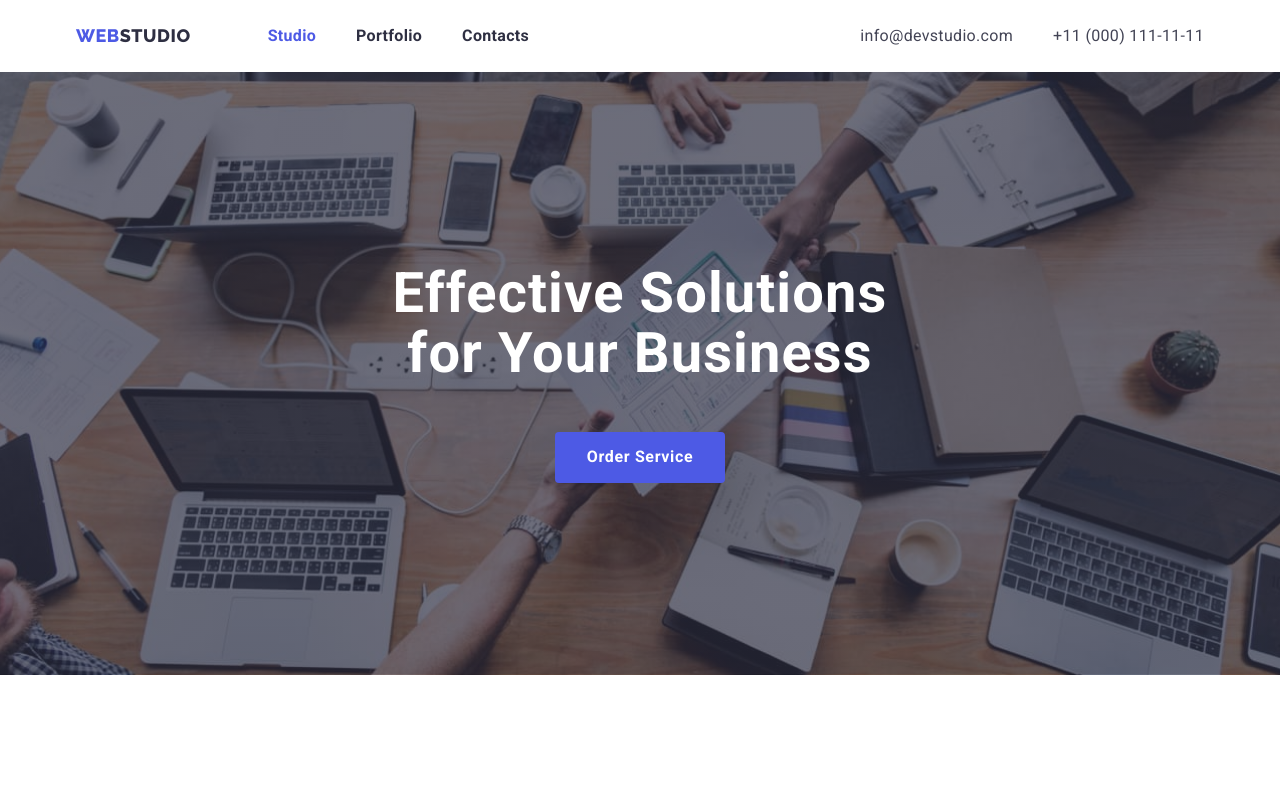
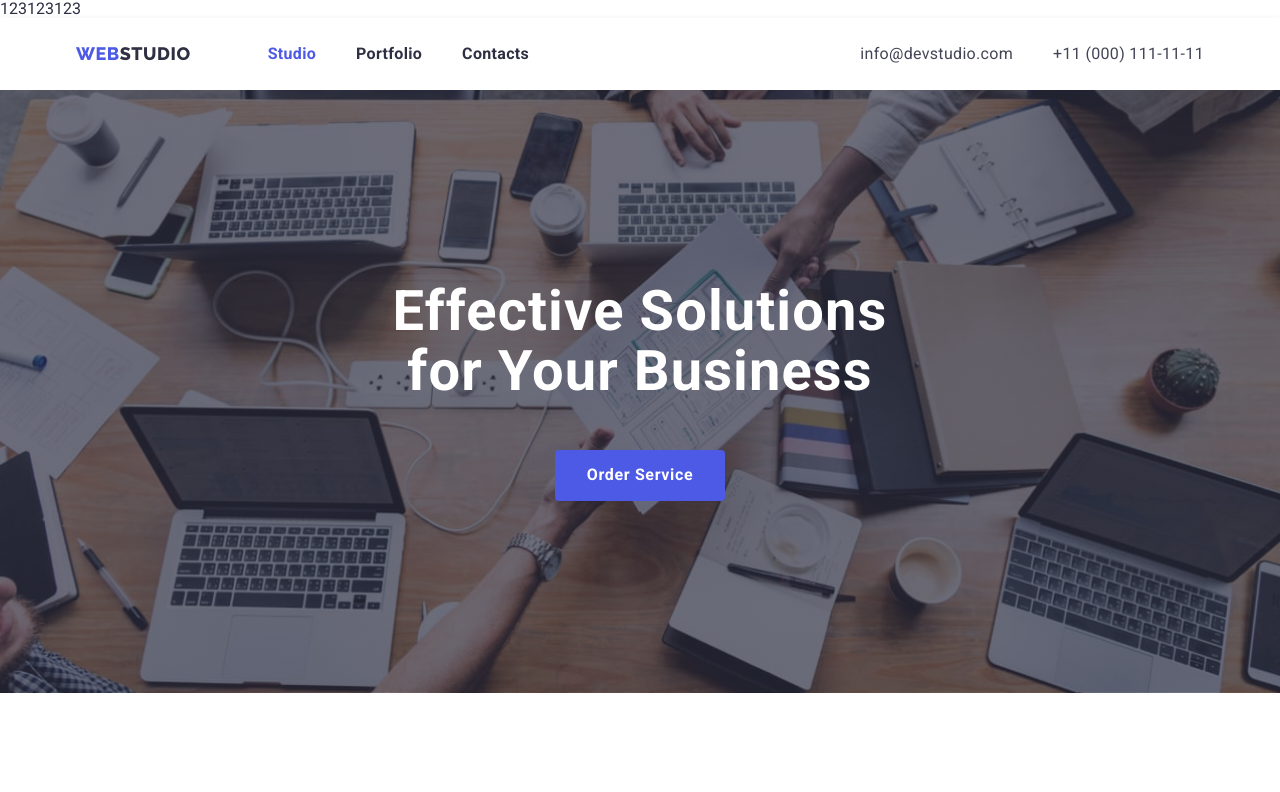
Before and after one commit to irkutsio/goit-markup-hw-05, a plain HTML site: page index.html in a window 1280 px wide. Shown: the top 792 px of the page. Drawn offline with nearby package versions, Linux system fonts and the light colour scheme.

Commit message:
Update index.html

```diff
--- a/index.html
+++ b/index.html
@@ -19,6 +19,7 @@
     <link rel="stylesheet" href="css/styles.css" />
   </head>
   <body>
+    <div>123123123</div>
     <header class="page-header">
       <div class="container">
         <div class="main-nav">
```
